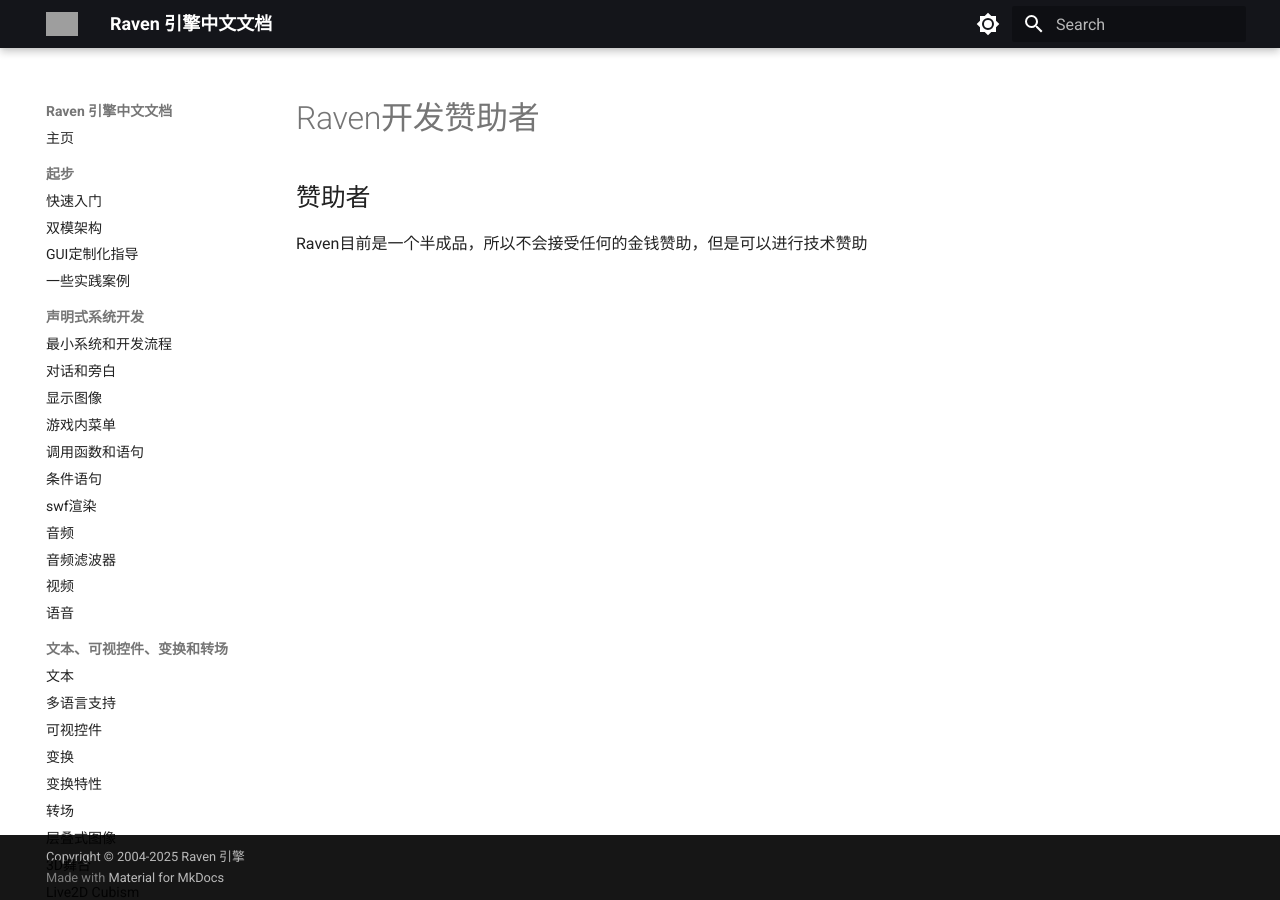
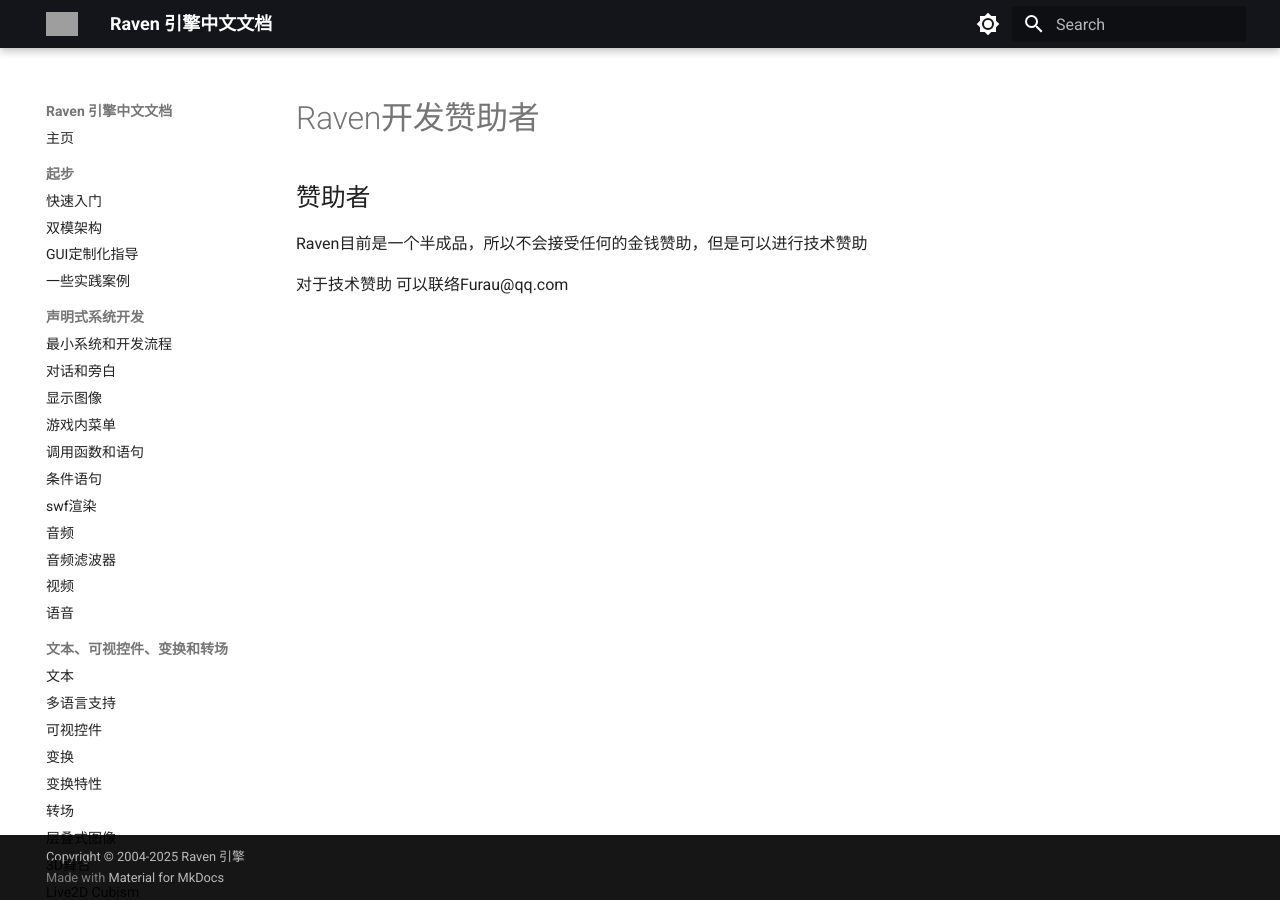
Before and after one commit to E72UJ/doc.raven.rs, an MkDocs documentation site: the page built from docs/sponsors.md, in a window 1280 px wide. Built offline with MkDocs 1.6.1 and Material for MkDocs 9.7.7, drawn with Linux system fonts in a browser that asks for light colours; grey boxes are pictures that could not be loaded.

Commit message:
赞助信息更新
赞助信息更新

```diff
--- a/docs/sponsors.md
+++ b/docs/sponsors.md
@@ -1,2 +1,4 @@
 ## 赞助者
 Raven目前是一个半成品，所以不会接受任何的金钱赞助，但是可以进行技术赞助
+
+对于技术赞助 可以联络Furau@qq.com
```
